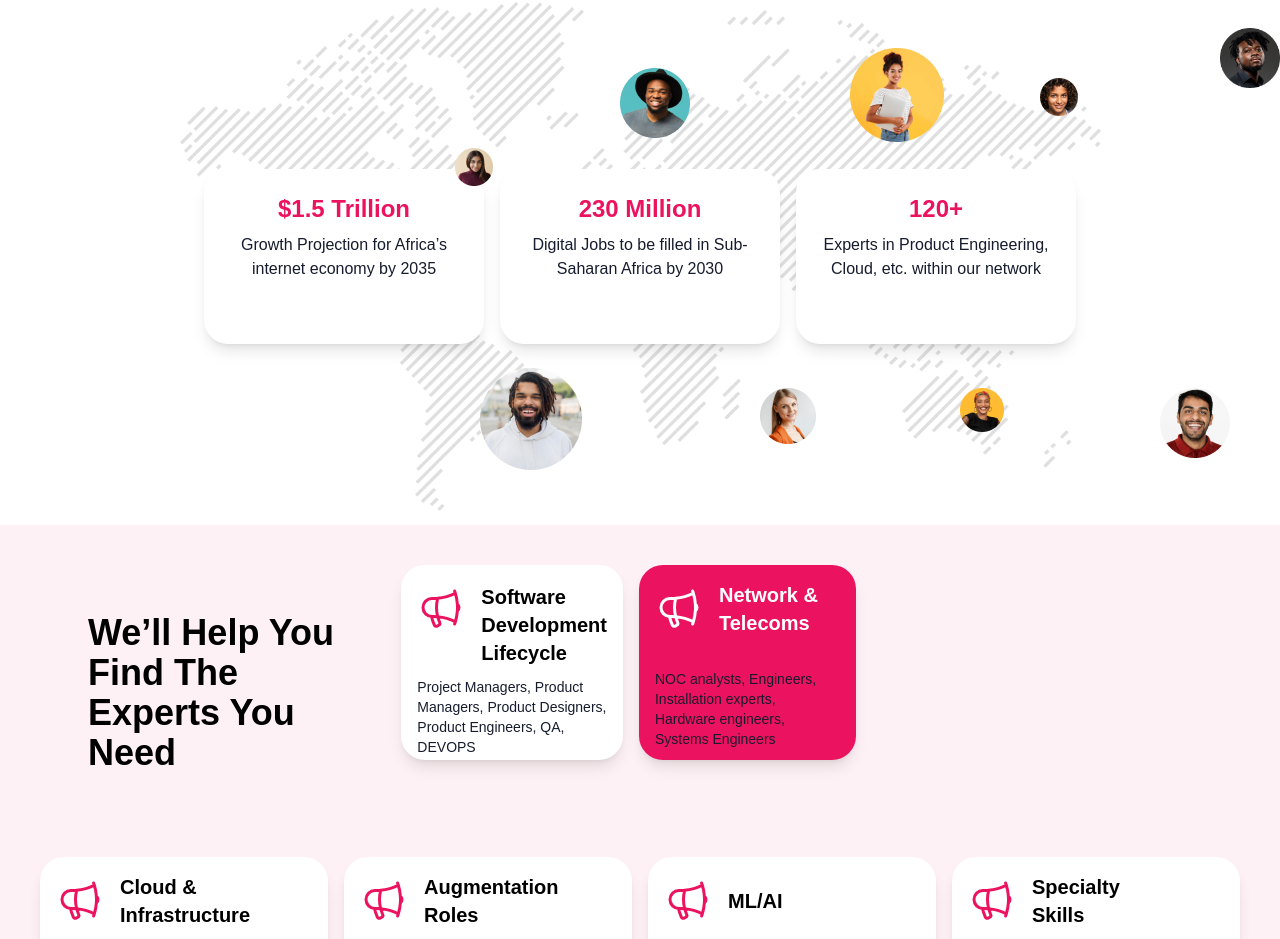
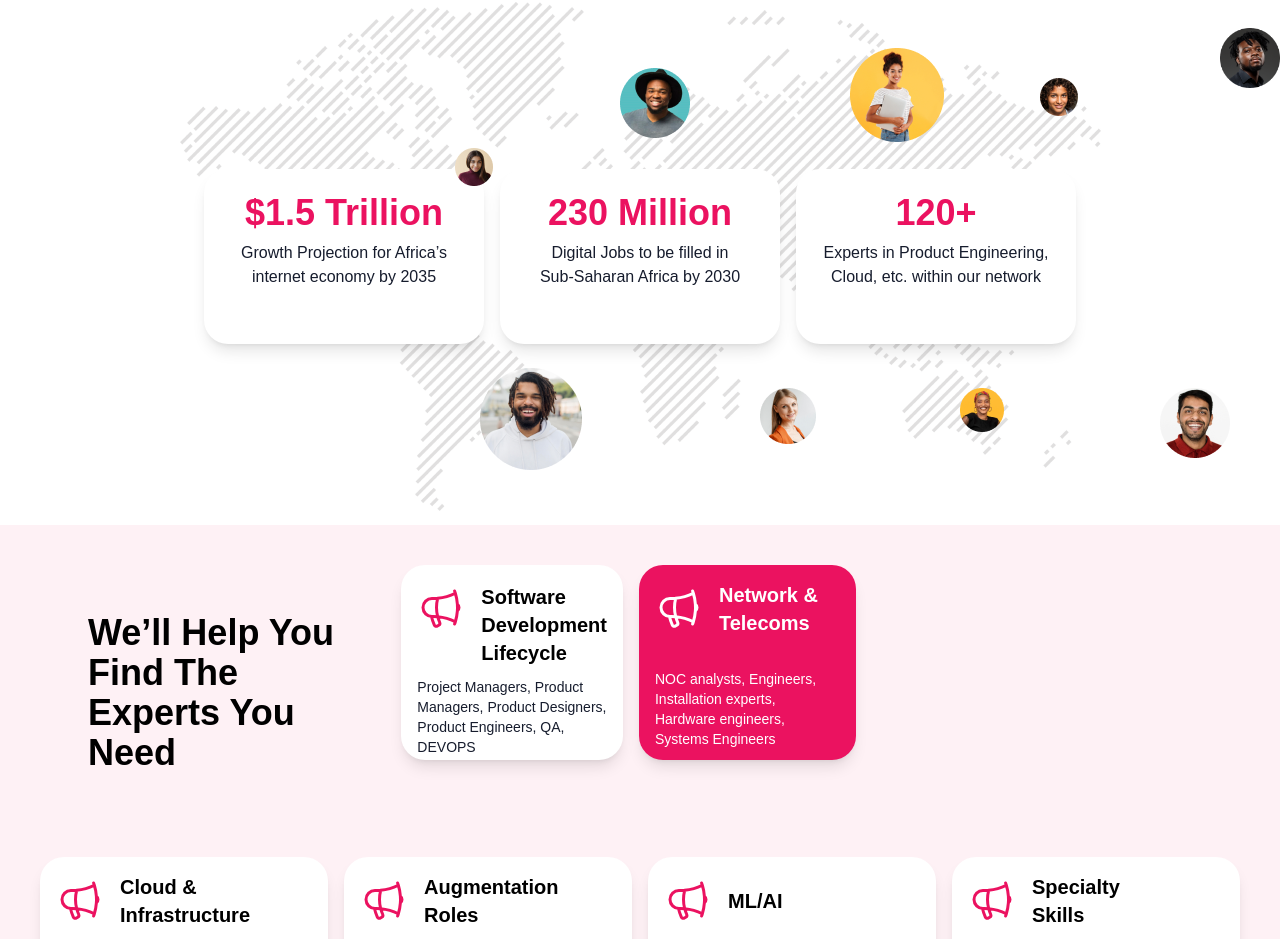
Before and after one commit to Robinkariuki/landing-page, a Next.js app: page /home in a window 1280 px wide. Shown: the part 1512-2451 px from the top of the page. Built offline with nearby package versions, Linux system fonts and the light colour scheme.

Commit message:
made fixes

```diff
--- a/app/componets/Statistics.js
+++ b/app/componets/Statistics.js
@@ -24,18 +24,18 @@ const Statistics = () => {
       <div className="relative z-10 flex justify-center items-center h-full gap-4">
         {/* Card 1 */}
         <div className="bg-white  rounded-3xl shadow-lg p-6 w-[280px] h-[175px] text-center">
-          <h2 className="text-2xl font-bold mb-2 text-[#EB1260]">$1.5 Trillion</h2>
+          <h2 className="text-4xl font-bold mb-2 text-[#EB1260]">$1.5 Trillion</h2>
           <p>Growth Projection for Africa’s internet economy by 2035</p>
         </div>
         {/* Card 2 */}
         <div className="bg-white rounded-3xl shadow-lg p-6 w-[280px] h-[175px] text-center">
-          <h2 className="text-2xl font-bold mb-2 text-[#EB1260]">230 Million</h2>
-          <p>Digital Jobs to be filled in Sub-Saharan Africa by 2030</p>
+          <h2 className="text-4xl font-bold mb-2 text-[#EB1260]">230 Million</h2>
+          <p>Digital Jobs to be filled in <br/> Sub-Saharan Africa by 2030</p>
         </div>
         {/* Card 3 */}
         <div className="bg-white  rounded-3xl shadow-lg p-6 w-[280px] h-[175px] text-center">
-          <h2 className="text-2xl font-bold mb-2 text-[#EB1260]">120+</h2>
-          <p>Experts in Product Engineering, Cloud, etc. within our network</p>
+          <h2 className="text-4xl font-bold mb-2 text-[#EB1260]">120+</h2>
+          <p>Experts in Product Engineering, <br/>Cloud, etc. within our network</p>
         </div>
       </div>
    {/* Avatars */}
--- a/app/componets/pool.js
+++ b/app/componets/pool.js
@@ -35,7 +35,7 @@ const Pool = () => {
                 <h3 className="text-xl font-bold">
                 Network & <br/> Telecoms                </h3>
               </div>
-              <p className="text-sm mt-8">
+              <p className="text-sm mt-8 text-white">
               NOC analysts, Engineers, Installation experts, Hardware engineers, Systems Engineers
               </p>
             </div>
```
